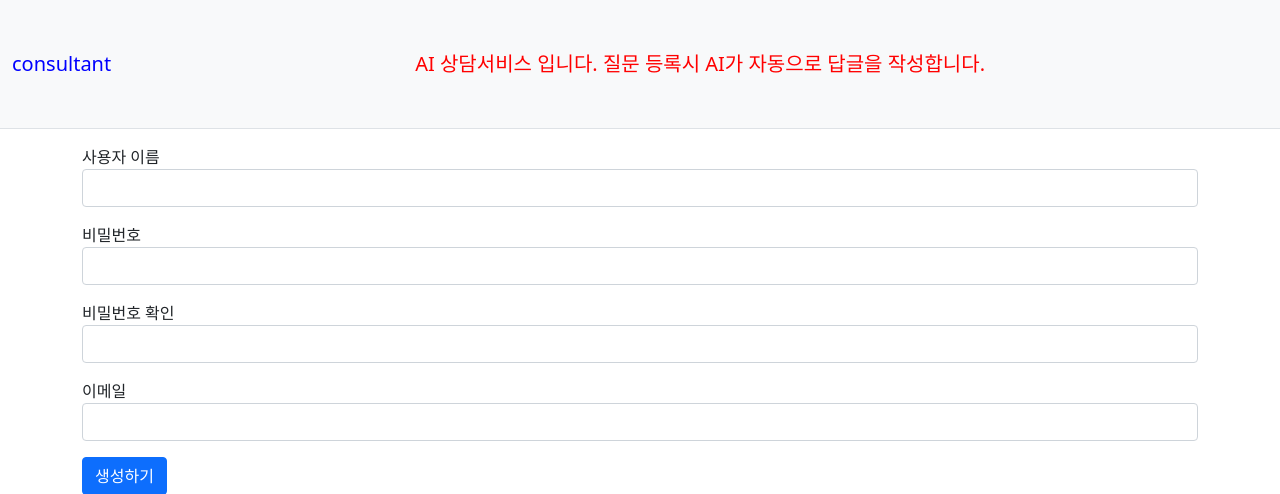
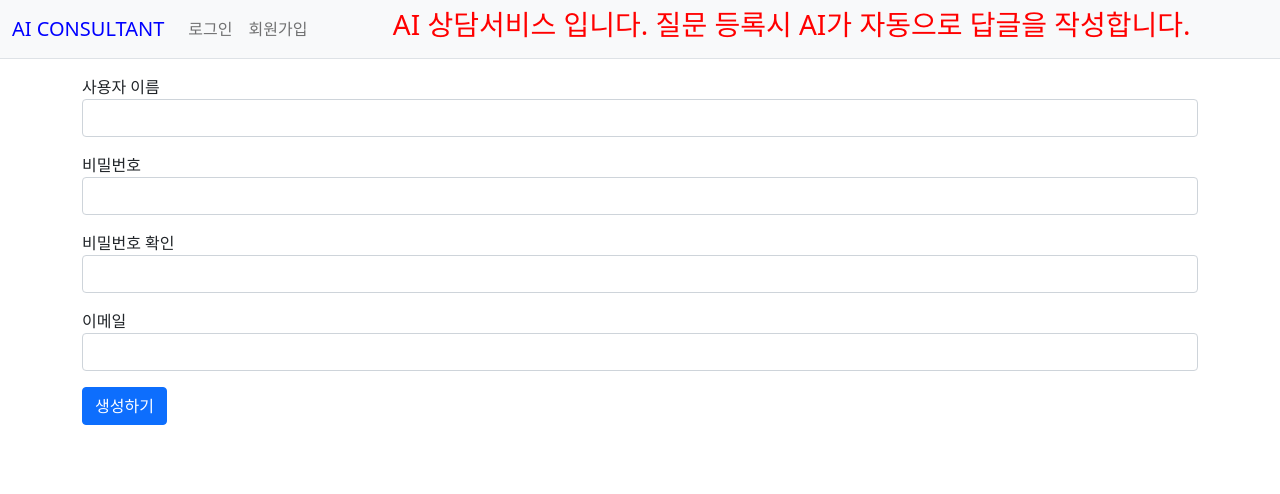
Before and after one commit to ai-neokim/consultant, a Django app: template templates/common/signup.html in a window 1280 px wide; the page is wider, and only the part inside the window is pictured. Shown: the top 494 px of that part. Run offline with Django 4.2, Linux system fonts and the light colour scheme; the template is opened without the code that fills it, so the values that code supplies are empty; some libraries are stand-ins or nearby versions.

Commit message:
Update navbar.html

```diff
--- a/templates/navbar.html
+++ b/templates/navbar.html
@@ -1,44 +1,7 @@
 <nav class="navbar navbar-expand-lg navbar-light bg-light border-bottom"
      xmlns:text-align="http://www.w3.org/1999/xhtml">
-    <div class="container-fluid" >
-        <a class="navbar-brand" href="{% url 'pybo:index' %}" style="color: blue;">consultant</a>
-        <a class="navbar-brand" ></a>
-        <a class="navbar-brand" ></a>
-        <a class="navbar-brand" ></a>
-        <a class="navbar-brand" ></a>
-        <a class="navbar-brand" ></a>
-        <a class="navbar-brand" ></a>
-        <a class="navbar-brand" ></a>
-        <a class="navbar-brand" ></a>
-        <a class="navbar-brand" ></a>
-        <a class="navbar-brand" ></a>
-        <a class="navbar-brand" ></a>
-        <a class="navbar-brand" ></a>
-        <a class="navbar-brand" ></a>
-        <a class="navbar-brand" ></a>
-        <a class="navbar-brand" ></a>
-        <a class="navbar-brand" ></a>
-        <a class="navbar-brand" ></a>
-        <a class="navbar-brand" ></a>
-        <a class="navbar-brand" style="color: red;">AI 상담서비스 입니다. 질문 등록시 AI가 자동으로 답글을 작성합니다. </a>
-        <a class="navbar-brand" ></a>
-        <a class="navbar-brand" ></a>
-        <a class="navbar-brand" ></a>
-        <a class="navbar-brand" ></a>
-        <a class="navbar-brand" ></a>
-        <a class="navbar-brand" ></a>
-        <a class="navbar-brand" ></a>
-        <a class="navbar-brand" ></a>
-        <a class="navbar-brand" ></a>
-        <a class="navbar-brand" ></a>
-        <a class="navbar-brand" ></a>
-        <a class="navbar-brand" ></a>
-        <a class="navbar-brand" ></a>
-        <a class="navbar-brand" ></a>
-        <a class="navbar-brand" ></a>
-        <a class="navbar-brand" ></a>
-        <a class="navbar-brand" ></a>
-        <a class="navbar-brand" ></a>
+    <div class="container-fluid">
+        <a class="navbar-brand" href="{% url 'pybo:index' %}" style="color: blue;">AI CONSULTANT</a>
         <button class="navbar-toggler" type="button"
                 data-bs-toggle="collapse"
                 data-bs-target="#navbarSupportedContent"
@@ -63,5 +26,9 @@
                 </li>
             </ul>
         </div>
+        <div class="collapse navbar-collapse text-center" style="color: red;">
+              <h3>AI 상담서비스 입니다. 질문 등록시 AI가 자동으로 답글을 작성합니다.</h3>
+        </div>
     </div>
+
 </nav>
```
